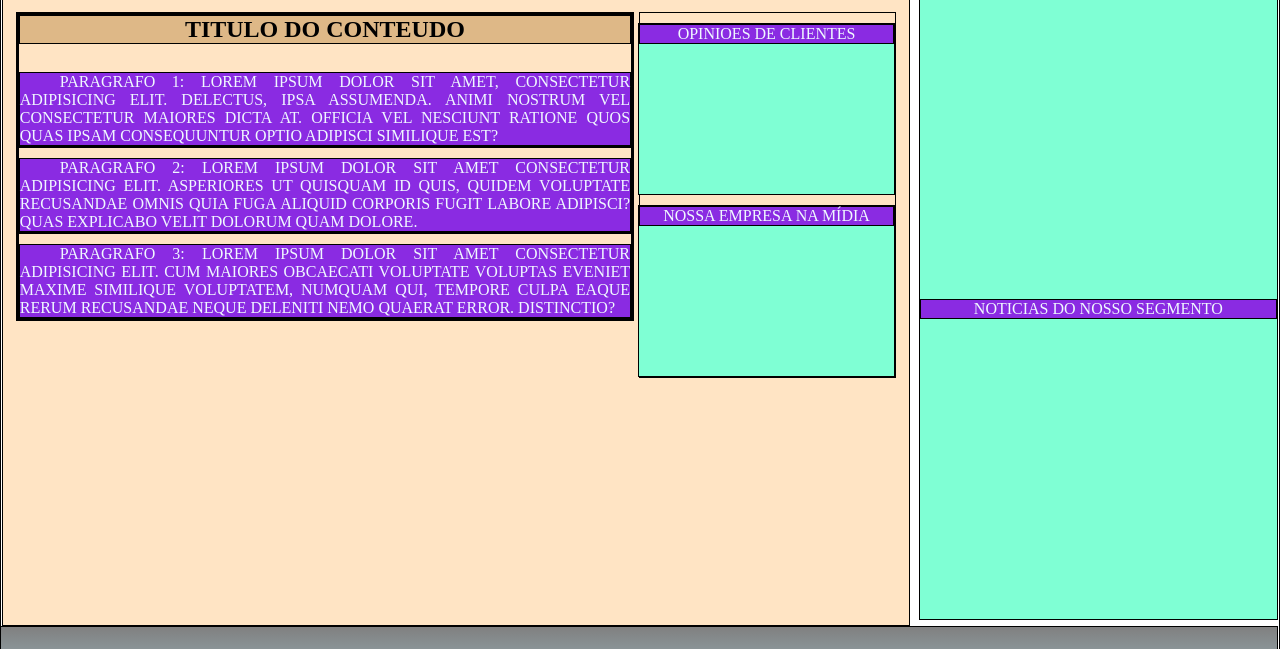
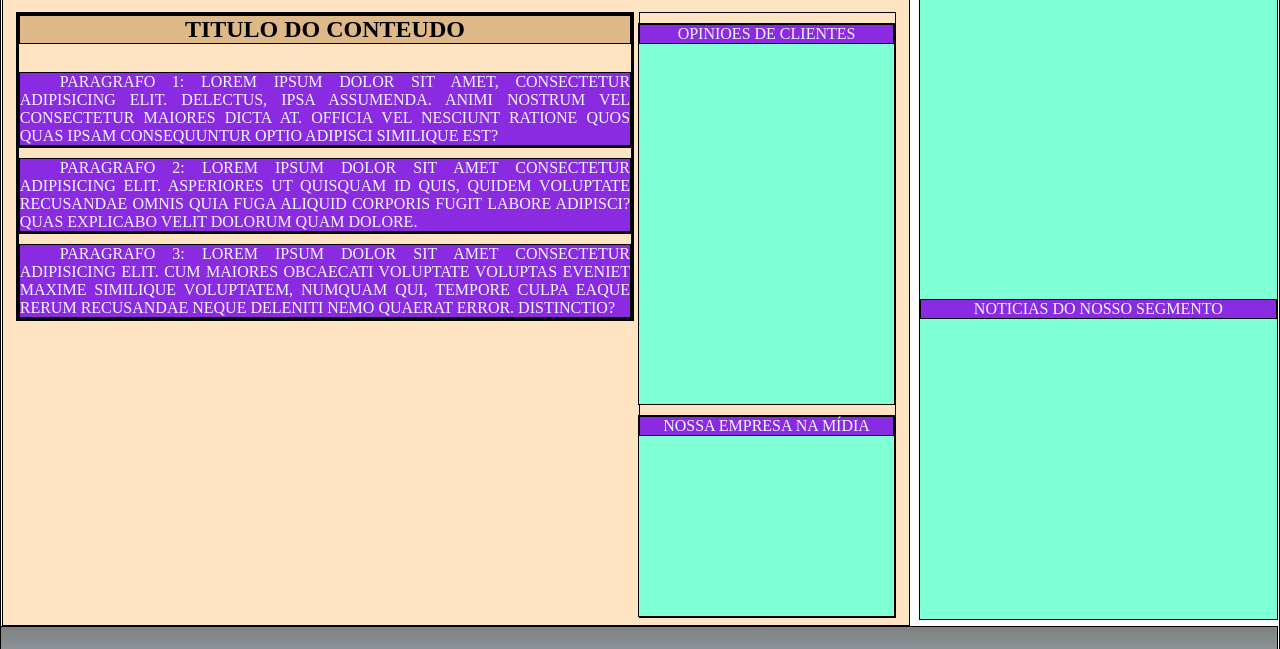
Before and after one commit to WandsonB/Htmls, a plain HTML site: page 1 exercicio/html/index.html in a window 1280 px wide. Shown: the part 83-732 px from the top of the page. Drawn offline with Linux system fonts and the light colour scheme.

Commit message:
exercicio 1 pronto

```diff
--- a/1 exercicio/css/style.css
+++ b/1 exercicio/css/style.css
@@ -82,13 +82,13 @@ main div {
 
 main div #main-aside1 {
     width: 100%;
-    height: 170px;
+    height: 380px;
     margin-top: 10px;
 }
 
 main div #main-aside2 {
     width: 100%;
-    height: 170px;
+    height: 200px;
     margin-top: 10px;
 }
 
```
